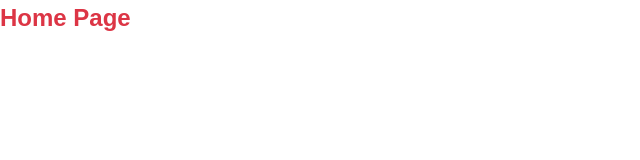
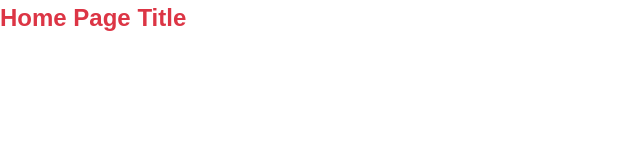
Before and after one commit to abdulkadershohan/technext-frontend-task, a React (Create React App) app: page / in a window 1280 px wide. Shown: the top 160 px of the page, without its empty margins (0-640 px from the left). Built offline with nearby package versions, Linux system fonts and the light colour scheme.

Commit message:
ts config

```diff
--- /dev/null
+++ b/src/demo-data/home.json
@@ -0,0 +1,3 @@
+{
+    "title":"Spaceflight details"
+}
--- /dev/null
+++ b/src/demo-data/home.ts
@@ -0,0 +1,7 @@
+interface IHome {
+    title: string;
+
+}
+export const home: IHome = {
+    title: 'Home Page Title'
+}
--- a/src/page/home/HomePage.tsx
+++ b/src/page/home/HomePage.tsx
@@ -1,10 +1,13 @@
+import { home } from "src/demo-data/home"
+export default function HomePage() {
 
-export default function HomePage() {
     return (
         <div>
             <h1
                 className="text-danger text-2xl font-bold"
-            >Home Page</h1>
+            >
+                {home.title}
+            </h1>
         </div>
     )
 }
--- a/tsconfig.json
+++ b/tsconfig.json
@@ -18,7 +18,11 @@
     "resolveJsonModule": true,
     "isolatedModules": true,
     "noEmit": true,
-    "jsx": "react-jsx"
+    "jsx": "react-jsx",
+    "baseUrl": "./",
+    "paths": {
+      "@demoData/*": ["src/demo-data/*"],
+    }
   },
   "include": [
     "src"
```
